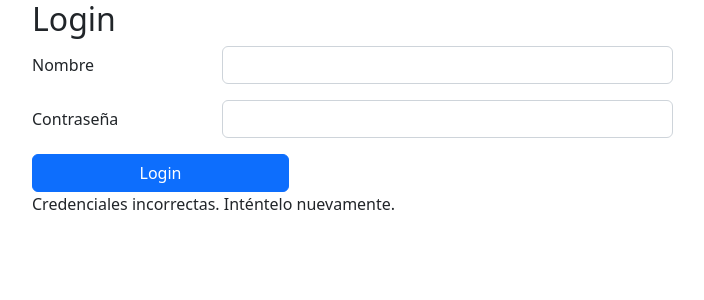
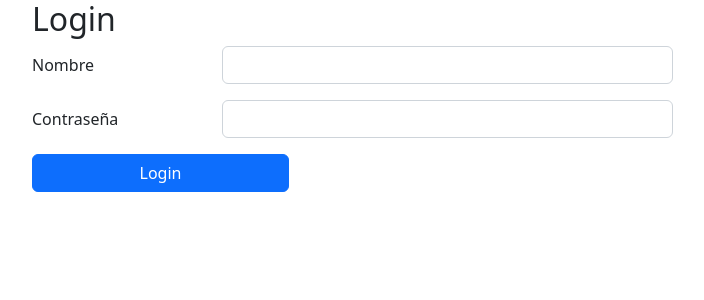
Before and after one commit to jhonastba94/Angular-s8, an Angular app: page / in a window 1280 px wide. Shown: the top 300 px of the page, without its empty margins (50-754 px from the left). Built offline with nearby package versions, Linux system fonts and the light colour scheme.

Commit message:
Modificacion Mensaje

```diff
--- a/src/app/login/content/content.component.html
+++ b/src/app/login/content/content.component.html
@@ -17,8 +17,9 @@
 
 <ng-template #correcto>
     <app-correcto></app-correcto>
+    <p>{{ message }}</p>
 </ng-template>
 
 <ng-template #incorrecto>
-    <app-incorrecto></app-incorrecto>
+    <p>{{ message }}</p>
 </ng-template>
--- a/src/app/login/content/content.component.ts
+++ b/src/app/login/content/content.component.ts
@@ -10,12 +10,15 @@ export class ContentComponent implements OnInit {
   password = '123456';
 
   resultado = false;
+  message = '';
 
   Validar(user:string, password:string){
     if(user == this.usuario && password == this.password){
       this.resultado = true;
+      this.message = 'Correcto';
     } else {
       this.resultado = false;
+      this.message = 'Credenciales incorrectas. Inténtelo nuevamente.'
     }
   }
 
```
